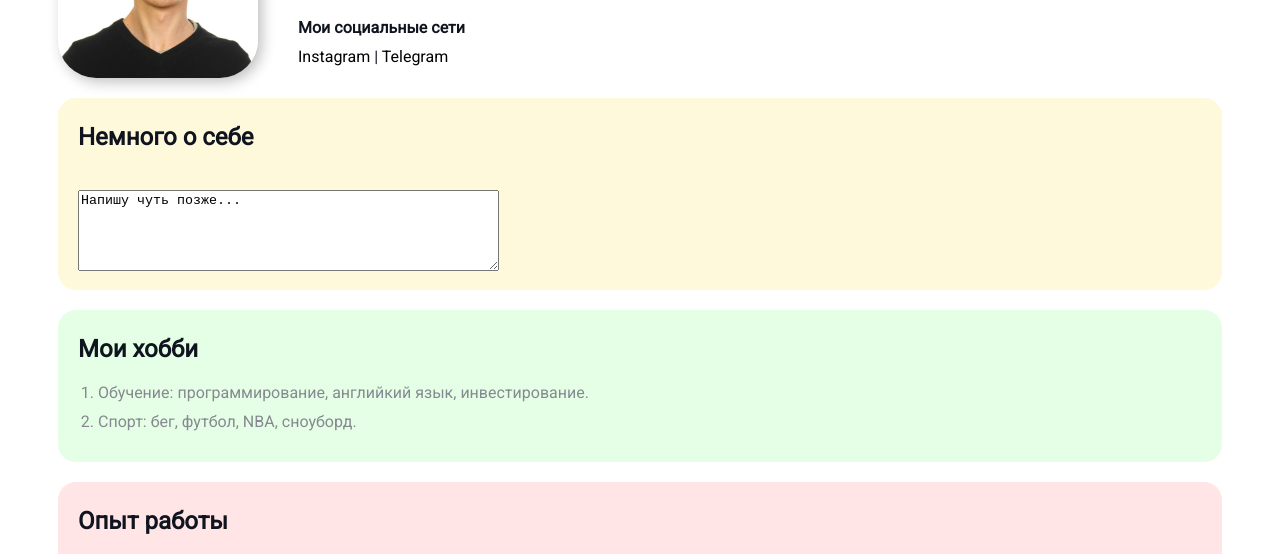
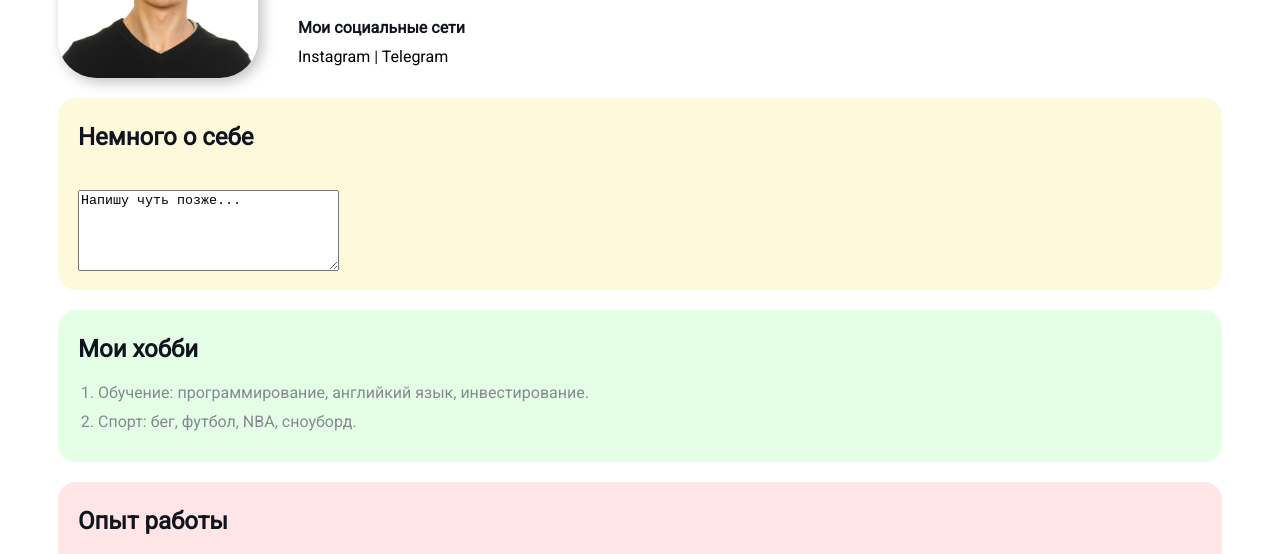
Before and after one commit to narcash/css, a plain HTML site: page index.html in a window 1280 px wide. Shown: the part 202-756 px from the top of the page. Drawn offline with Linux system fonts and the light colour scheme.

Commit message:
Update index.html

```diff
--- a/index.html
+++ b/index.html
@@ -25,7 +25,7 @@
         <div class="card bg-yellow">
             <h2>Немного о себе </h2>
         <br>
-        <textarea name="text" id="text" cols="50" rows="5">Напишу чуть позже...</textarea>
+        <textarea name="text" id="text" cols="30" rows="5">Напишу чуть позже...</textarea>
         </div>
         <div class="card bg-green">
             <h2>Мои хобби</h2>
```
